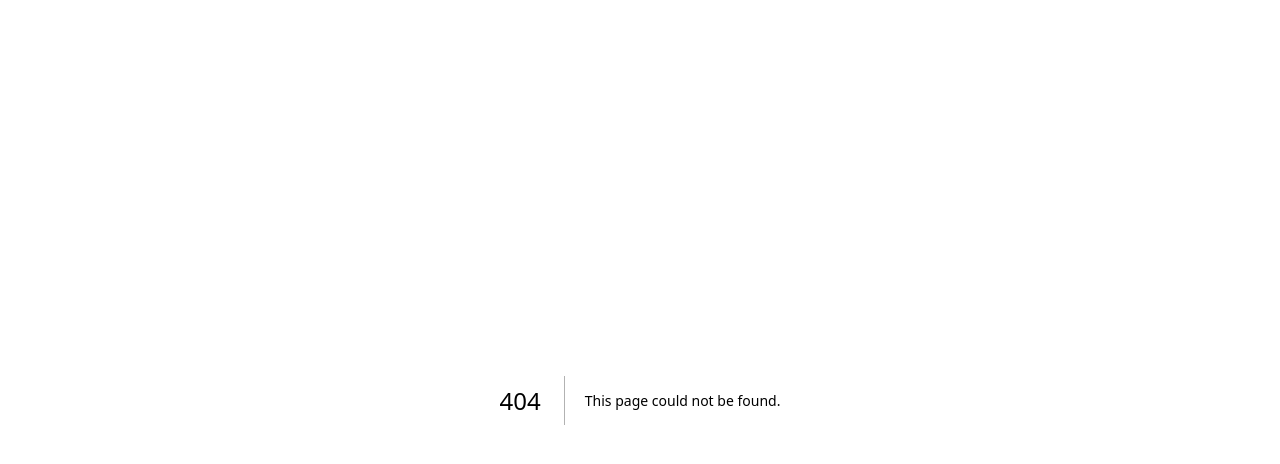
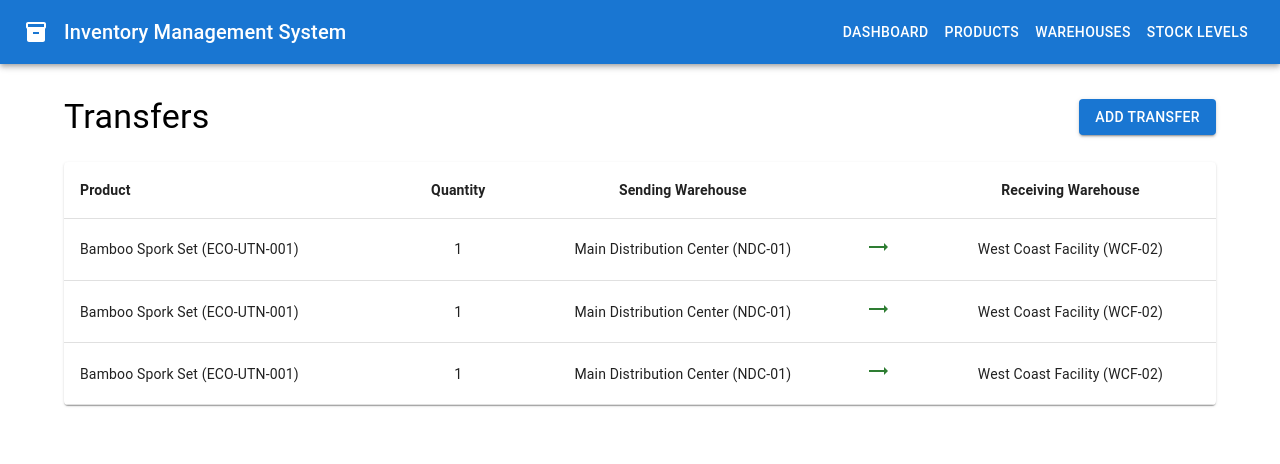
Before and after one commit to Amir-Webdev/inventory-management-task, a Next.js app: page /transfers in a window 1280 px wide. Before the commit this address had no page. Shown: the top 464 px of the page. Built offline with nearby package versions, Linux system fonts and the light colour scheme.

Commit message:
Add Transfers Page

```diff
--- /dev/null
+++ b/src/pages/transfers/index.tsx
@@ -0,0 +1,142 @@
+import Link from "next/link";
+import {
+  Container,
+  Typography,
+  Button,
+  Table,
+  TableBody,
+  TableCell,
+  TableContainer,
+  TableHead,
+  TableRow,
+  Paper,
+  AppBar,
+  Toolbar,
+  Box,
+} from "@mui/material";
+import InventoryIcon from "@mui/icons-material/Inventory";
+import { useTransfers } from "../../hooks/useTransfers";
+import { useProducts } from "../../hooks/useProducts";
+import { useWarehouses } from "../../hooks/useWarehouses";
+import TrendingFlatIcon from "@mui/icons-material/TrendingFlat";
+
+export default function Products() {
+  const { data: transfers = [], isPending: isLoadingTransfers } =
+    useTransfers();
+  const { data: products = [], isPending: isLoadingProducts } = useProducts();
+  const { data: warehouses = [], isPending: isLoadingWarehouses } =
+    useWarehouses();
+
+  function getProductName(productId: number): string {
+    const product = products.find((p) => p.id === productId);
+    return product ? `${product.name} (${product.sku})` : "Unknown";
+  }
+
+  function getWarehouseName(warehouseId: number): string {
+    const warehouse = warehouses.find((w) => w.id === warehouseId);
+    return warehouse ? `${warehouse.name} (${warehouse.code})` : "Unknown";
+  }
+
+  return (
+    <>
+      <AppBar position="static">
+        <Toolbar>
+          <InventoryIcon sx={{ mr: 2 }} />
+          <Typography variant="h6" component="div" sx={{ flexGrow: 1 }}>
+            Inventory Management System
+          </Typography>
+          <Button color="inherit" component={Link} href="/">
+            Dashboard
+          </Button>
+          <Button color="inherit" component={Link} href="/products">
+            Products
+          </Button>
+          <Button color="inherit" component={Link} href="/warehouses">
+            Warehouses
+          </Button>
+          <Button color="inherit" component={Link} href="/stock">
+            Stock Levels
+          </Button>
+        </Toolbar>
+      </AppBar>
+
+      <Container sx={{ mt: 4, mb: 4 }}>
+        <Box
+          sx={{
+            display: "flex",
+            justifyContent: "space-between",
+            alignItems: "center",
+            mb: 3,
+          }}
+        >
+          <Typography variant="h4" component="h1">
+            Transfers
+          </Typography>
+          <Button
+            variant="contained"
+            color="primary"
+            component={Link}
+            href="/transfers/add"
+          >
+            Add Transfer
+          </Button>
+        </Box>
+
+        <TableContainer component={Paper}>
+          <Table>
+            <TableHead>
+              <TableRow>
+                <TableCell>
+                  <strong>Product</strong>
+                </TableCell>
+                <TableCell align="center">
+                  <strong>Quantity</strong>
+                </TableCell>
+                <TableCell align="center">
+                  <strong>Sending Warehouse</strong>
+                </TableCell>
+                <TableCell></TableCell>
+                <TableCell align="center">
+                  <strong>Receiving Warehouse</strong>
+                </TableCell>
+              </TableRow>
+            </TableHead>
+            <TableBody>
+              {(isLoadingProducts ||
+                isLoadingTransfers ||
+                isLoadingWarehouses) && (
+                <TableRow>
+                  <TableCell colSpan={6} align="center">
+                    Loading...
+                  </TableCell>
+                </TableRow>
+              )}
+              {transfers.map((transfer) => (
+                <TableRow key={transfer.id}>
+                  <TableCell>{getProductName(transfer.productId)}</TableCell>
+                  <TableCell align="center">{transfer.quantity}</TableCell>
+                  <TableCell align="center">
+                    {getWarehouseName(transfer.sendingWarehouseId)}
+                  </TableCell>
+                  <TableCell align="left">
+                    <TrendingFlatIcon color="success" />
+                  </TableCell>
+                  <TableCell align="center">
+                    {getWarehouseName(transfer.receivingWarehouseId)}
+                  </TableCell>
+                </TableRow>
+              ))}
+              {transfers.length === 0 && (
+                <TableRow>
+                  <TableCell colSpan={6} align="center">
+                    No transfers available.
+                  </TableCell>
+                </TableRow>
+              )}
+            </TableBody>
+          </Table>
+        </TableContainer>
+      </Container>
+    </>
+  );
+}
```
